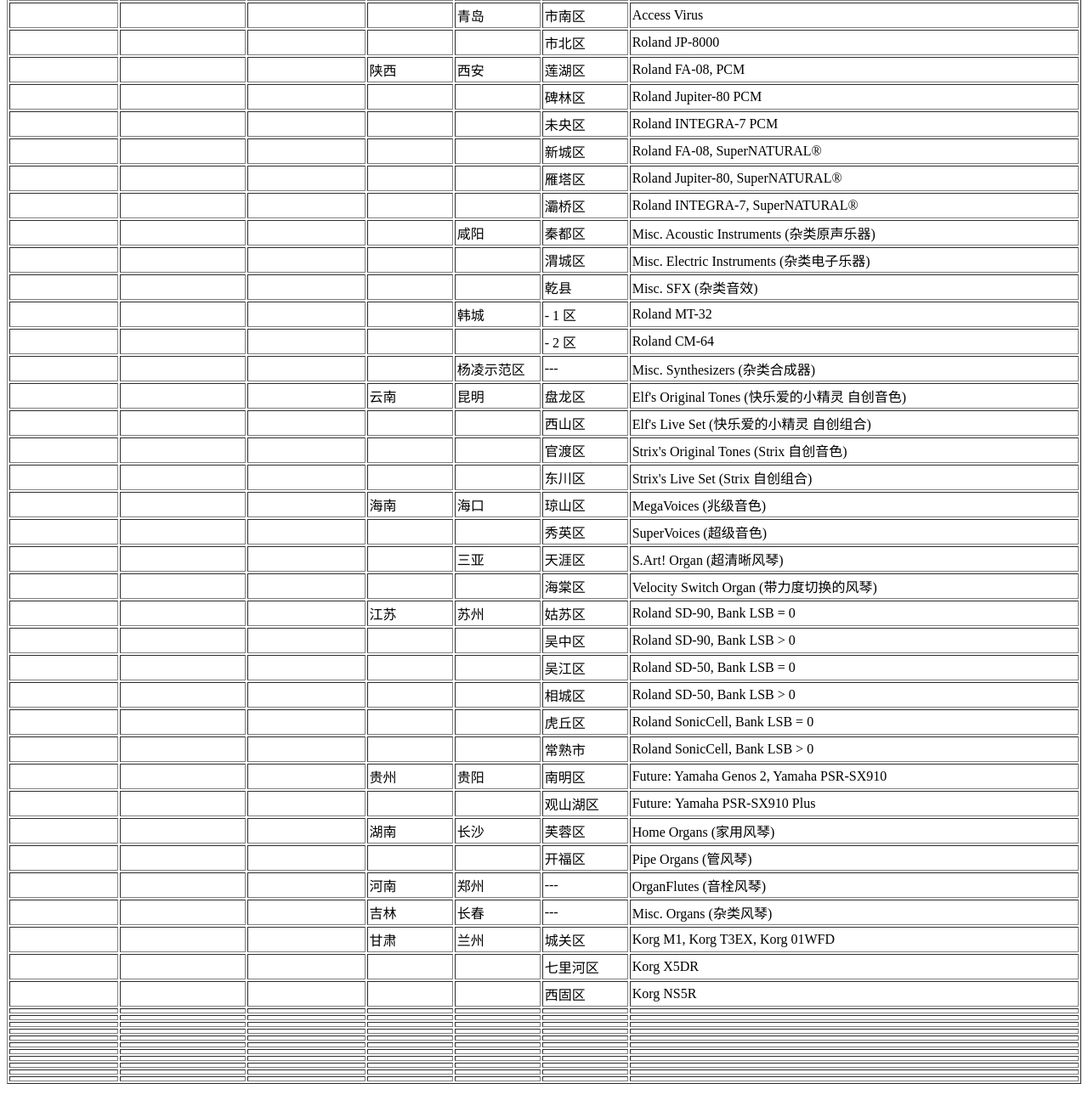
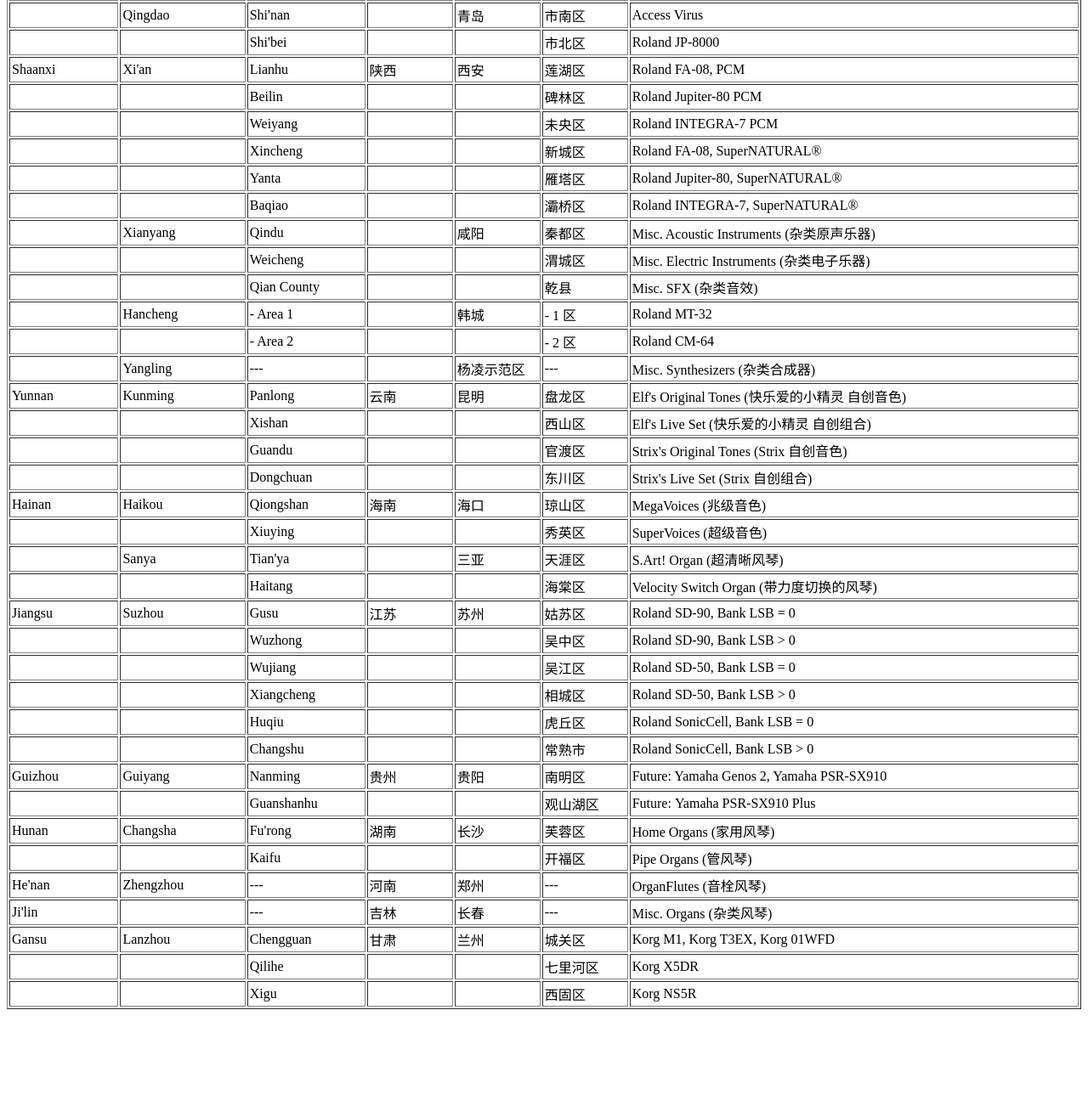
Before and after one commit to LoveBodhi/LoveBodhi.github.io, a plain HTML site: page ModuleAssign.html in a window 1280 px wide. Shown: the part 1161-2463 px from the top of the page at 85% size. After the commit the page ends 2375 px from the top, so only its background shows below. Drawn offline with Linux system fonts and the light colour scheme.

Commit message:
Update ModuleAssign.html

```diff
--- a/ModuleAssign.html
+++ b/ModuleAssign.html
@@ -708,7 +708,7 @@
     <tr>
       <td></td>
       <td></td>
-      <td></td>
+      <td>Chengzhong</td>
       <td></td>
       <td>&#26611;&#24030;</td>
       <td>&#22478;&#20013;&#21306;</td>
@@ -723,7 +723,7 @@
       <td></td>
 
 
-      <td></td>
+      <td>Liubei</td>
 
 
       <td style="width: 90px;"></td>
@@ -744,13 +744,13 @@
     <tr>
 
 
-      <td></td>
-
-
-      <td></td>
-
-
-      <td></td>
+      <td>Guangdong</td>
+
+
+      <td>Guangzhou</td>
+
+
+      <td>Yuexiu</td>
 
 
       <td style="width: 90px;">&#24191;&#19996;</td>
@@ -777,7 +777,7 @@
       <td></td>
 
 
-      <td></td>
+      <td>Baiyun</td>
 
 
       <td style="width: 90px;"></td>
@@ -804,7 +804,7 @@
       <td></td>
 
 
-      <td></td>
+      <td>Liwan</td>
 
 
       <td style="width: 90px;"></td>
@@ -831,7 +831,7 @@
       <td></td>
 
 
-      <td></td>
+      <td>Xiangzhou</td>
 
 
       <td style="width: 90px;"></td>
@@ -858,7 +858,7 @@
       <td></td>
 
 
-      <td></td>
+      <td>Doumen</td>
 
 
       <td style="width: 90px;"></td>
@@ -879,13 +879,13 @@
     <tr>
 
 
-      <td></td>
-
-
-      <td></td>
-
-
-      <td></td>
+      <td>Shandong</td>
+
+
+      <td>Ji'nan</td>
+
+
+      <td>Jiyang</td>
 
 
       <td style="width: 90px;">&#23665;&#19996;</td>
@@ -909,10 +909,10 @@
       <td></td>
 
 
-      <td></td>
-
-
-      <td></td>
+      <td>Qingdao</td>
+
+
+      <td>Shi'nan</td>
 
 
       <td style="width: 90px;"></td>
@@ -939,7 +939,7 @@
       <td></td>
 
 
-      <td></td>
+      <td>Shi'bei</td>
 
 
       <td style="width: 90px;"></td>
@@ -960,13 +960,13 @@
     <tr>
 
 
-      <td></td>
-
-
-      <td></td>
-
-
-      <td></td>
+      <td>Shaanxi</td>
+
+
+      <td>Xi'an</td>
+
+
+      <td>Lianhu</td>
 
 
       <td style="width: 90px;">&#38485;&#35199;</td>
@@ -993,7 +993,7 @@
       <td></td>
 
 
-      <td></td>
+      <td>Beilin</td>
 
 
       <td style="width: 90px;"></td>
@@ -1020,7 +1020,7 @@
       <td></td>
 
 
-      <td></td>
+      <td>Weiyang</td>
 
 
       <td style="width: 90px;"></td>
@@ -1047,7 +1047,7 @@
       <td></td>
 
 
-      <td></td>
+      <td>Xincheng</td>
 
 
       <td style="width: 90px;"></td>
@@ -1074,7 +1074,7 @@
       <td></td>
 
 
-      <td></td>
+      <td>Yanta</td>
 
 
       <td style="width: 90px;"></td>
@@ -1101,7 +1101,7 @@
       <td></td>
 
 
-      <td></td>
+      <td>Baqiao</td>
 
 
       <td style="width: 90px;"></td>
@@ -1125,10 +1125,10 @@
       <td></td>
 
 
-      <td></td>
-
-
-      <td></td>
+      <td>Xianyang</td>
+
+
+      <td>Qindu</td>
 
 
       <td style="width: 90px;"></td>
@@ -1155,7 +1155,7 @@
       <td></td>
 
 
-      <td></td>
+      <td>Weicheng</td>
 
 
       <td style="width: 90px;"></td>
@@ -1182,7 +1182,7 @@
       <td></td>
 
 
-      <td></td>
+      <td>Qian County</td>
 
 
       <td style="width: 90px;"></td>
@@ -1202,8 +1202,8 @@
 
     <tr>
       <td></td>
-      <td></td>
-      <td></td>
+      <td>Hancheng</td>
+      <td>- Area 1</td>
       <td></td>
       <td>&#38889;&#22478;</td>
       <td>- 1 &#21306;</td>
@@ -1212,7 +1212,7 @@
     <tr>
       <td></td>
       <td></td>
-      <td></td>
+      <td>- Area 2</td>
       <td></td>
       <td></td>
       <td>- 2 &#21306;</td>
@@ -1224,10 +1224,10 @@
       <td></td>
 
 
-      <td></td>
-
-
-      <td></td>
+      <td>Yangling</td>
+
+
+      <td>---</td>
 
 
       <td style="width: 90px;"></td>
@@ -1248,13 +1248,13 @@
     <tr>
 
 
-      <td></td>
-
-
-      <td></td>
-
-
-      <td></td>
+      <td>Yunnan</td>
+
+
+      <td>Kunming</td>
+
+
+      <td>Panlong</td>
 
 
       <td style="width: 90px;">&#20113;&#21335;</td>
@@ -1281,7 +1281,7 @@
       <td></td>
 
 
-      <td></td>
+      <td>Xishan</td>
 
 
       <td style="width: 90px;"></td>
@@ -1308,7 +1308,7 @@
       <td></td>
 
 
-      <td></td>
+      <td>Guandu</td>
 
 
       <td style="width: 90px;"></td>
@@ -1335,7 +1335,7 @@
       <td></td>
 
 
-      <td></td>
+      <td>Dongchuan</td>
 
 
       <td style="width: 90px;"></td>
@@ -1356,13 +1356,13 @@
     <tr>
 
 
-      <td></td>
-
-
-      <td></td>
-
-
-      <td></td>
+      <td>Hainan</td>
+
+
+      <td>Haikou</td>
+
+
+      <td>Qiongshan</td>
 
 
       <td style="width: 90px;">&#28023;&#21335;</td>
@@ -1389,7 +1389,7 @@
       <td></td>
 
 
-      <td></td>
+      <td>Xiuying</td>
 
 
       <td style="width: 90px;"></td>
@@ -1409,8 +1409,8 @@
 
     <tr>
       <td></td>
-      <td></td>
-      <td></td>
+      <td>Sanya</td>
+      <td>Tian'ya</td>
       <td></td>
       <td>&#19977;&#20122;</td>
       <td>&#22825;&#28079;&#21306;</td>
@@ -1419,7 +1419,7 @@
     <tr>
       <td></td>
       <td></td>
-      <td></td>
+      <td>Haitang</td>
       <td></td>
       <td></td>
       <td>&#28023;&#26848;&#21306;</td>
@@ -1428,13 +1428,13 @@
     <tr>
 
 
-      <td></td>
-
-
-      <td></td>
-
-
-      <td></td>
+      <td>Jiangsu</td>
+
+
+      <td>Suzhou</td>
+
+
+      <td>Gusu</td>
 
 
       <td style="width: 90px;">&#27743;&#33487;</td>
@@ -1461,7 +1461,7 @@
       <td></td>
 
 
-      <td></td>
+      <td>Wuzhong</td>
 
 
       <td style="width: 90px;"></td>
@@ -1488,7 +1488,7 @@
       <td></td>
 
 
-      <td></td>
+      <td>Wujiang</td>
 
 
       <td style="width: 90px;"></td>
@@ -1515,7 +1515,7 @@
       <td></td>
 
 
-      <td></td>
+      <td>Xiangcheng</td>
 
 
       <td style="width: 90px;"></td>
@@ -1542,7 +1542,7 @@
       <td></td>
 
 
-      <td></td>
+      <td>Huqiu</td>
 
 
       <td style="width: 90px;"></td>
@@ -1569,7 +1569,7 @@
       <td></td>
 
 
-      <td></td>
+      <td>Changshu</td>
 
 
       <td style="width: 90px;"></td>
@@ -1586,9 +1586,9 @@
 
     </tr>
     <tr>
-      <td></td>
-      <td></td>
-      <td></td>
+      <td>Guizhou</td>
+      <td>Guiyang</td>
+      <td>Nanming</td>
       <td>&#36149;&#24030;</td>
       <td>&#36149;&#38451;</td>
       <td>&#21335;&#26126;&#21306;</td>
@@ -1597,16 +1597,16 @@
     <tr>
       <td></td>
       <td></td>
-      <td></td>
+      <td>Guanshanhu</td>
       <td></td>
       <td></td>
       <td>&#35266;&#23665;&#28246;&#21306;</td>
       <td>Future:&nbsp;Yamaha PSR-SX910 Plus </td>
     </tr>
     <tr>
-      <td></td>
-      <td></td>
-      <td></td>
+      <td>Hunan</td>
+      <td>Changsha</td>
+      <td>Fu'rong</td>
       <td>&#28246;&#21335;</td>
       <td>&#38271;&#27801;</td>
       <td>&#33433;&#33993;&#21306;</td>
@@ -1615,34 +1615,34 @@
     <tr>
       <td></td>
       <td></td>
-      <td></td>
+      <td>Kaifu</td>
       <td></td>
       <td></td>
       <td>&#24320;&#31119;&#21306;</td>
       <td>Pipe Organs (&#31649;&#39118;&#29748;)</td>
     </tr>
     <tr>
-      <td></td>
-      <td></td>
-      <td></td>
+      <td>He'nan</td>
+      <td>Zhengzhou</td>
+      <td>---</td>
       <td>&#27827;&#21335;</td>
       <td>&#37073;&#24030;</td>
       <td>---</td>
       <td>OrganFlutes (&#38899;&#26643;&#39118;&#29748;)</td>
     </tr>
     <tr>
-      <td></td>
-      <td></td>
-      <td></td>
+      <td>Ji'lin</td>
+      <td></td>
+      <td>---</td>
       <td>&#21513;&#26519;</td>
       <td>&#38271;&#26149;</td>
       <td>---</td>
       <td>Misc. Organs (&#26434;&#31867;&#39118;&#29748;)</td>
     </tr>
     <tr>
-      <td></td>
-      <td></td>
-      <td></td>
+      <td>Gansu</td>
+      <td>Lanzhou</td>
+      <td>Chengguan</td>
       <td>&#29976;&#32899;</td>
       <td>&#20848;&#24030;</td>
       <td>&#22478;&#20851;&#21306;</td>
@@ -1651,7 +1651,7 @@
     <tr>
       <td></td>
       <td></td>
-      <td></td>
+      <td>Qilihe</td>
       <td></td>
       <td></td>
       <td>&#19971;&#37324;&#27827;&#21306;</td>
@@ -1660,111 +1660,12 @@
     <tr>
       <td></td>
       <td></td>
-      <td></td>
+      <td>Xigu</td>
       <td></td>
       <td></td>
       <td>&#35199;&#22266;&#21306;</td>
       <td>Korg NS5R</td>
     </tr>
-    <tr>
-      <td></td>
-      <td></td>
-      <td></td>
-      <td></td>
-      <td></td>
-      <td></td>
-      <td></td>
-    </tr>
-    <tr>
-      <td></td>
-      <td></td>
-      <td></td>
-      <td></td>
-      <td></td>
-      <td></td>
-      <td></td>
-    </tr>
-    <tr>
-      <td></td>
-      <td></td>
-      <td></td>
-      <td></td>
-      <td></td>
-      <td></td>
-      <td></td>
-    </tr>
-    <tr>
-      <td></td>
-      <td></td>
-      <td></td>
-      <td></td>
-      <td></td>
-      <td></td>
-      <td></td>
-    </tr>
-    <tr>
-      <td></td>
-      <td></td>
-      <td></td>
-      <td></td>
-      <td></td>
-      <td></td>
-      <td></td>
-    </tr>
-    <tr>
-      <td></td>
-      <td></td>
-      <td></td>
-      <td></td>
-      <td></td>
-      <td></td>
-      <td></td>
-    </tr>
-    <tr>
-      <td></td>
-      <td></td>
-      <td></td>
-      <td></td>
-      <td></td>
-      <td></td>
-      <td></td>
-    </tr>
-    <tr>
-      <td></td>
-      <td></td>
-      <td></td>
-      <td></td>
-      <td></td>
-      <td></td>
-      <td></td>
-    </tr>
-    <tr>
-      <td></td>
-      <td></td>
-      <td></td>
-      <td></td>
-      <td></td>
-      <td></td>
-      <td></td>
-    </tr>
-    <tr>
-      <td></td>
-      <td></td>
-      <td></td>
-      <td></td>
-      <td></td>
-      <td></td>
-      <td></td>
-    </tr>
-    <tr>
-      <td></td>
-      <td></td>
-      <td></td>
-      <td></td>
-      <td></td>
-      <td></td>
-      <td></td>
-    </tr>
 
 
 
```
